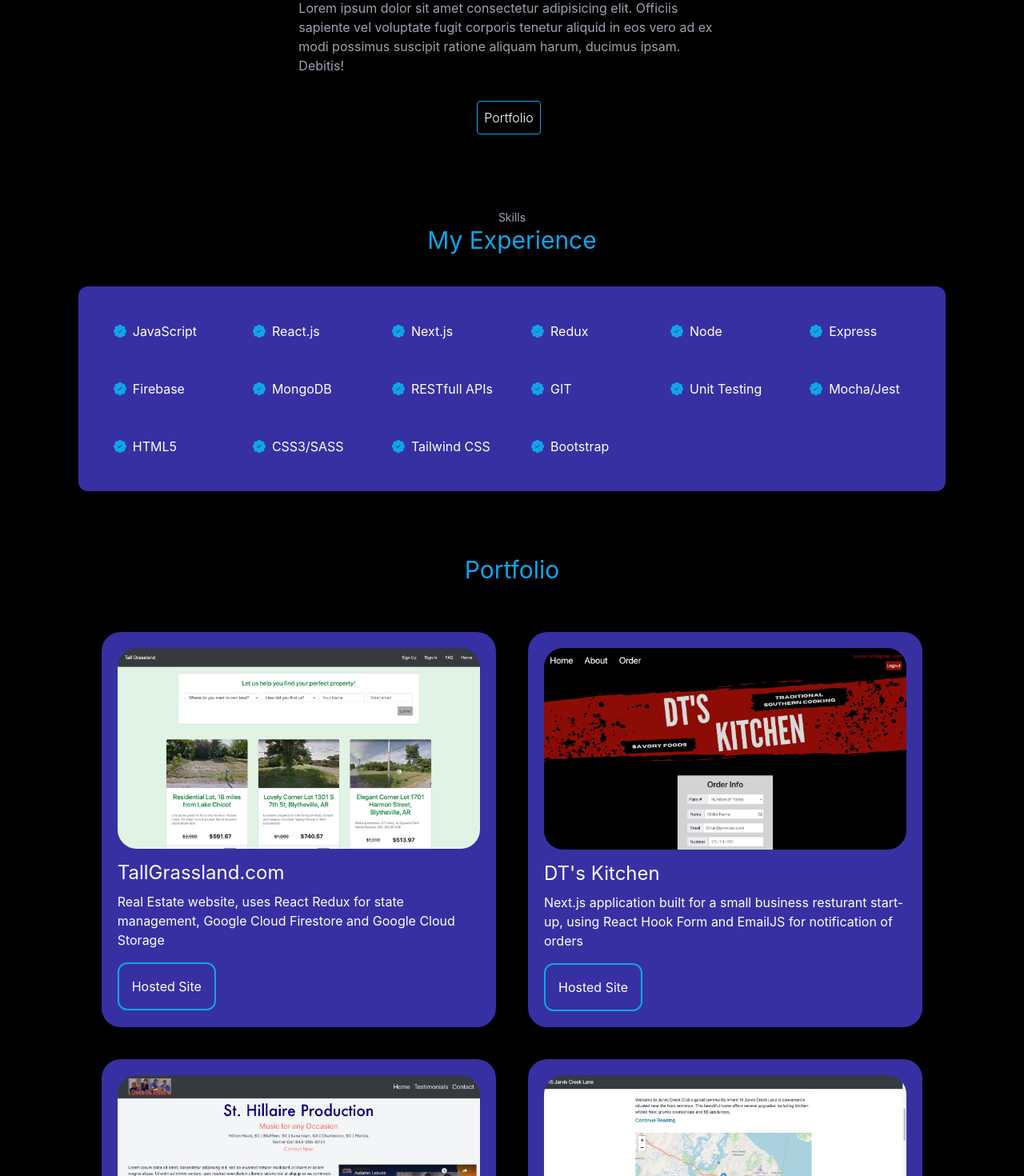
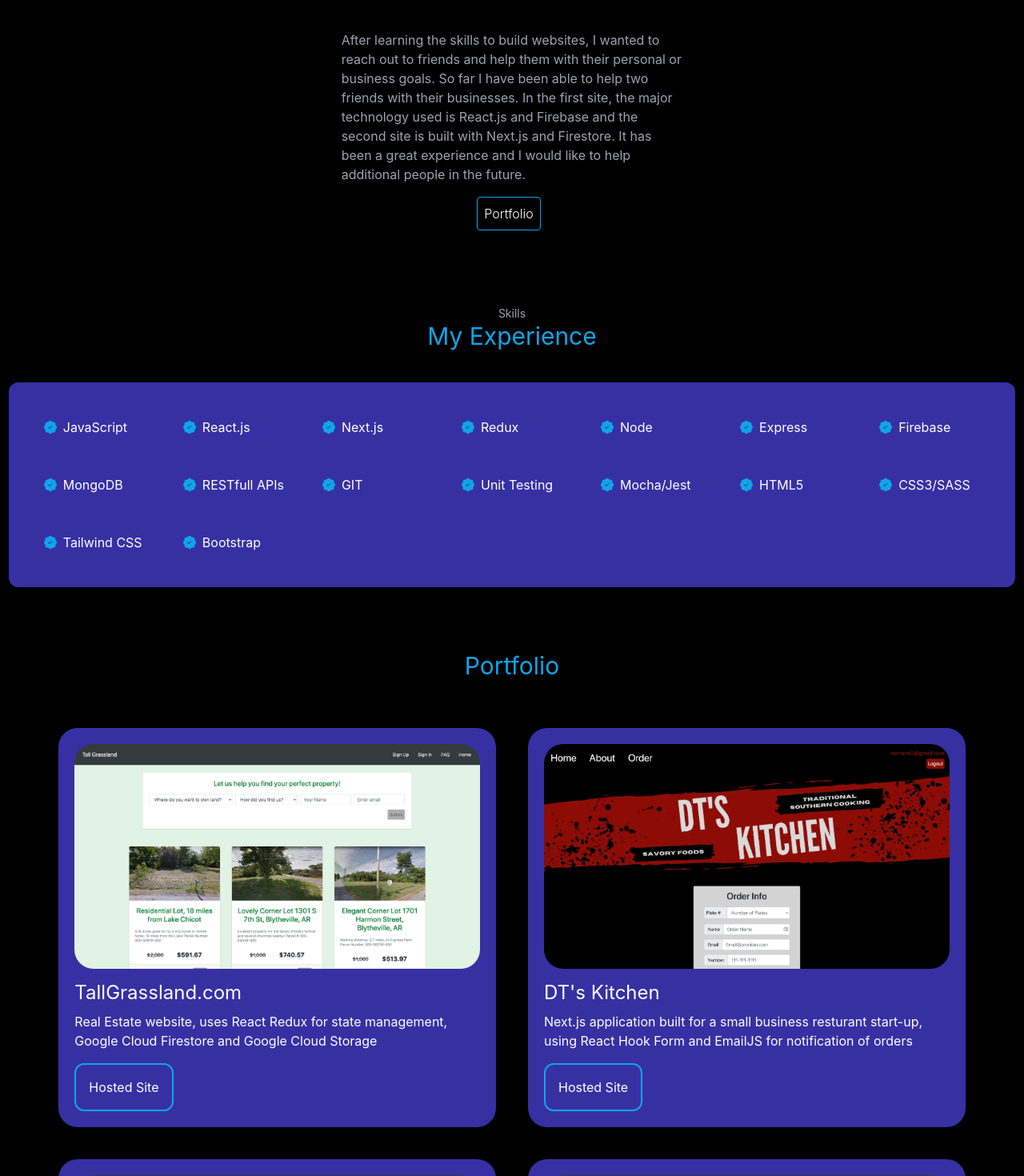
Before and after one commit to Norrismi/portfolio22, a Next.js app: page / in a window 1280 px wide. Shown: the part 880-2350 px from the top of the page at 80% size. Built offline with nearby package versions, Linux system fonts and the light colour scheme.

Commit message:
final touches to styling

```diff
--- a/Components/About.js
+++ b/Components/About.js
@@ -64,12 +64,12 @@ function About() {
             </div>
 
             <div className='md:flex md:justify-center'>
-              <p className="hidden md:flex md:w-7/12 lg:w-5/12 text-left mt-10 text-gray-400">
-                Lorem ipsum dolor sit amet consectetur adipisicing elit. Officiis sapiente vel voluptate fugit corporis tenetur aliquid in eos vero ad ex modi possimus suscipit ratione aliquam harum, ducimus ipsam. Debitis!
+              <p className="hidden md:flex md:w-7/12 lg:w-5/12 xl:w-4/12 text-left mt-10 text-gray-400">
+                After learning the skills to build websites, I wanted to reach out to friends and help them with their personal or business goals. So far I have been able to help two friends with their businesses. In the first site, the major technology used is React.js and Firebase and the second site is built with Next.js and Firestore. It has been a great experience and I would like to help additional people in the future.
               </p>
             </div>
 
-            <div className="hidden md:flex md:justify-center md:h-fit md:-mt-6   ">
+            <div className="hidden md:flex md:justify-center md:h-fit lg:mt-4    ">
               <Link
                 href='#portfolio'>
                 <a className='rounded bg-transparent border border-sky-500 hover:bg-sky-500 font-light px-2 py-2 mr-2 '>Portfolio</a>
--- a/Components/Contact.js
+++ b/Components/Contact.js
@@ -75,8 +75,8 @@ function Contact() {
         {success == true ? (
           <div className="text-white text-3xl flex justify-center mt-20 ">Thanks your info was submitted!</div>
         ) : (
-          <div className="p-6 md:p-0 md:pr-6 lg:p-0  flex flex-col">
-            <form ref={form} onSubmit={sendEmail} className='flex flex-col lg:w-9/12 '>
+          <div className="p-6 md:p-0 md:pr-6 lg:p-0 xl:mx-auto xl:w-full  flex flex-col">
+            <form ref={form} onSubmit={sendEmail} className='flex flex-col mb-10 max-h-80 lg:w-9/12 lg:ml-10  xl:w-9/12 xl:ml-10 2xl:w-9/12 2xl:ml-10 '>
               <input type="text" name="name" placeholder="Your Full Name" required className="mb-5 border-2 border-sky-500 rounded-lg bg-black text-gray-400 p-2 fname" />
               <input type="email" name="email" placeholder="Your Email" required className="mb-5 border-2 border-sky-500 rounded-lg bg-black text-gray-400 p-2 lname" />
               <textarea name="message" placeholder="Your Message" rows="4" cols="50" required className="mb-5 border-2 border-sky-500 rounded-lg bg-black p-2 lname text-gray-400">
--- a/Components/Experience.js
+++ b/Components/Experience.js
@@ -12,7 +12,7 @@ function Experience() {
 
 
       <div className="w-fit h-fit p-5 bg-indigo-800 hover:bg-opacity-50	 mx-auto mt-10 rounded-xl">
-        <div className="grid grid-cols-2  md:grid md:grid-cols-4  lg:grid-cols-6">
+        <div className="grid grid-cols-2  md:grid md:grid-cols-4 lg:grid-cols-6 xl:grid-cols-7 2xl:grid-cols-8">
 
 
           {arr.map((skill) => (
--- a/Components/Portfolio.js
+++ b/Components/Portfolio.js
@@ -14,7 +14,7 @@ function Portfolio() {
     <div className="mx-auto text-center mt-20" id='portfolio'>
       <div className="text-3xl text-sky-500 mb-10">Portfolio</div>
 
-      <div className='md:grid md:grid-cols-2 lg:w-10/12  mx-auto'>
+      <div className='md:grid md:grid-cols-2 lg:w-10/12 xl:w-11/12 2xl:w-10/12 mx-auto'>
         {data.map((project) => (
           <div key={project.id} className="bg-indigo-800  w-fit  rounded-3xl p-5 m-5">
             <Image
```
Also changed, not shown: Components/Header.js (+6 -4 lines).
